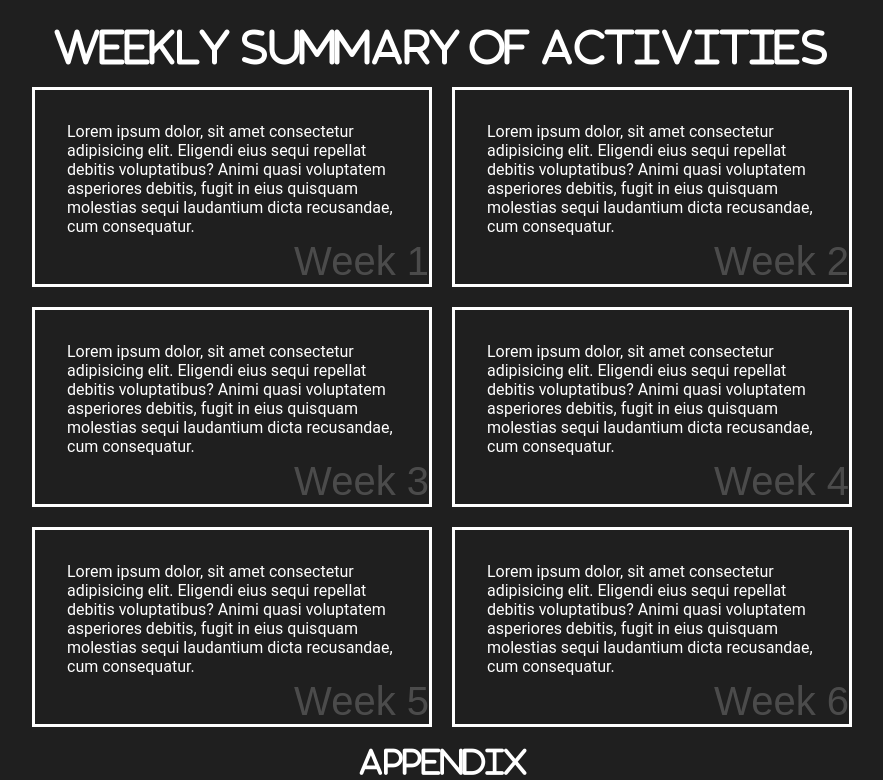
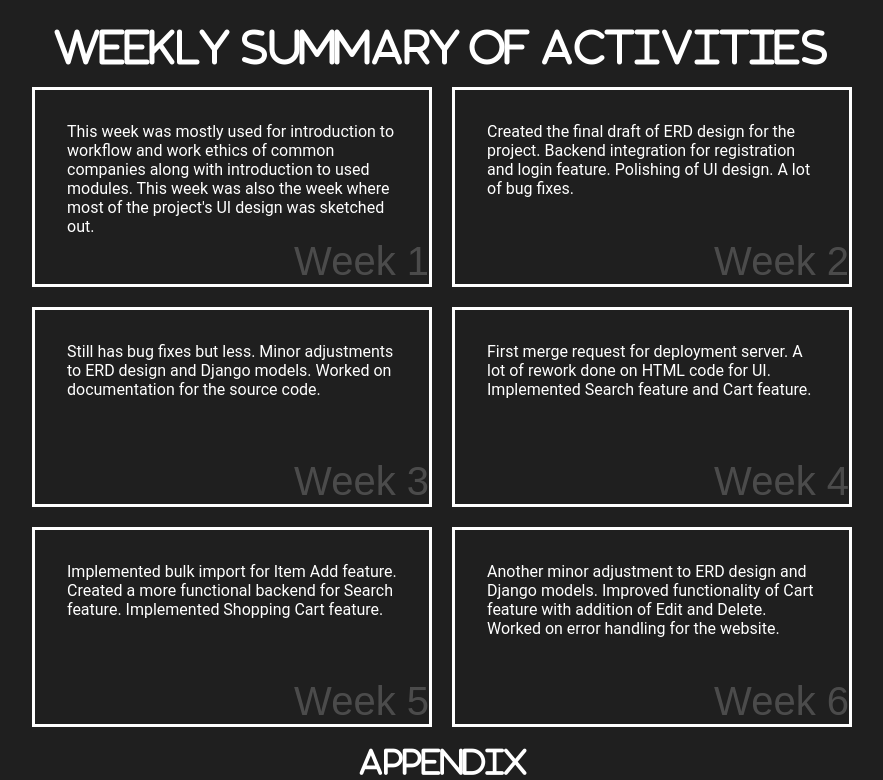
Before and after one commit to DaijobuDes/daijobudes.github.io, a plain HTML site: page cj.html in a window 1280 px wide. Shown: the part 837-1617 px from the top of the page, without its empty margins (198-1081 px from the left). Drawn offline with Linux system fonts and the light colour scheme.

Commit message:
Contents for CJ page

```diff
--- a/cj.html
+++ b/cj.html
@@ -34,12 +34,12 @@
         <div class="wide long flexX jcenter unselect" style="align-items:center;"><i class="fa" style="font-size: 40px; text-align:center;">Weekly Summary of Activities</i></div>
 
         <div class="weekly-container limit">
-            <div class="weekly hover-zoom">Lorem ipsum dolor, sit amet consectetur adipisicing elit. Eligendi eius sequi repellat debitis voluptatibus? Animi quasi voluptatem asperiores debitis, fugit in eius quisquam molestias sequi laudantium dicta recusandae, cum consequatur.</div>
-            <div class="weekly hover-zoom">Lorem ipsum dolor, sit amet consectetur adipisicing elit. Eligendi eius sequi repellat debitis voluptatibus? Animi quasi voluptatem asperiores debitis, fugit in eius quisquam molestias sequi laudantium dicta recusandae, cum consequatur.</div>
-            <div class="weekly hover-zoom">Lorem ipsum dolor, sit amet consectetur adipisicing elit. Eligendi eius sequi repellat debitis voluptatibus? Animi quasi voluptatem asperiores debitis, fugit in eius quisquam molestias sequi laudantium dicta recusandae, cum consequatur.</div>
-            <div class="weekly hover-zoom">Lorem ipsum dolor, sit amet consectetur adipisicing elit. Eligendi eius sequi repellat debitis voluptatibus? Animi quasi voluptatem asperiores debitis, fugit in eius quisquam molestias sequi laudantium dicta recusandae, cum consequatur.</div>
-            <div class="weekly hover-zoom">Lorem ipsum dolor, sit amet consectetur adipisicing elit. Eligendi eius sequi repellat debitis voluptatibus? Animi quasi voluptatem asperiores debitis, fugit in eius quisquam molestias sequi laudantium dicta recusandae, cum consequatur.</div>
-            <div class="weekly hover-zoom">Lorem ipsum dolor, sit amet consectetur adipisicing elit. Eligendi eius sequi repellat debitis voluptatibus? Animi quasi voluptatem asperiores debitis, fugit in eius quisquam molestias sequi laudantium dicta recusandae, cum consequatur.</div>
+            <div class="weekly hover-zoom">This week was mostly used for introduction to workflow and work ethics of common companies along with introduction to used modules. This week was also the week where most of the project's UI design was sketched out.</div>
+            <div class="weekly hover-zoom">Created the final draft of ERD design for the project. Backend integration for registration and login feature. Polishing of UI design. A lot of bug fixes.</div>
+            <div class="weekly hover-zoom">Still has bug fixes but less. Minor adjustments to ERD design and Django models. Worked on documentation for the source code.</div>
+            <div class="weekly hover-zoom">First merge request for deployment server. A lot of rework done on HTML code for UI. Implemented Search feature and Cart feature.</div>
+            <div class="weekly hover-zoom">Implemented bulk import for Item Add feature. Created a more functional backend for Search feature. Implemented Shopping Cart feature.</div>
+            <div class="weekly hover-zoom">Another minor adjustment to ERD design and Django models. Improved functionality of Cart feature with addition of Edit and Delete. Worked on error handling for the website.</div>
         </div>
         <div class="wide long flexX jcenter unselect" style="align-items:center;"><i class="fa" style="font-size: 30px;">Appendix</i></div>
 
```
